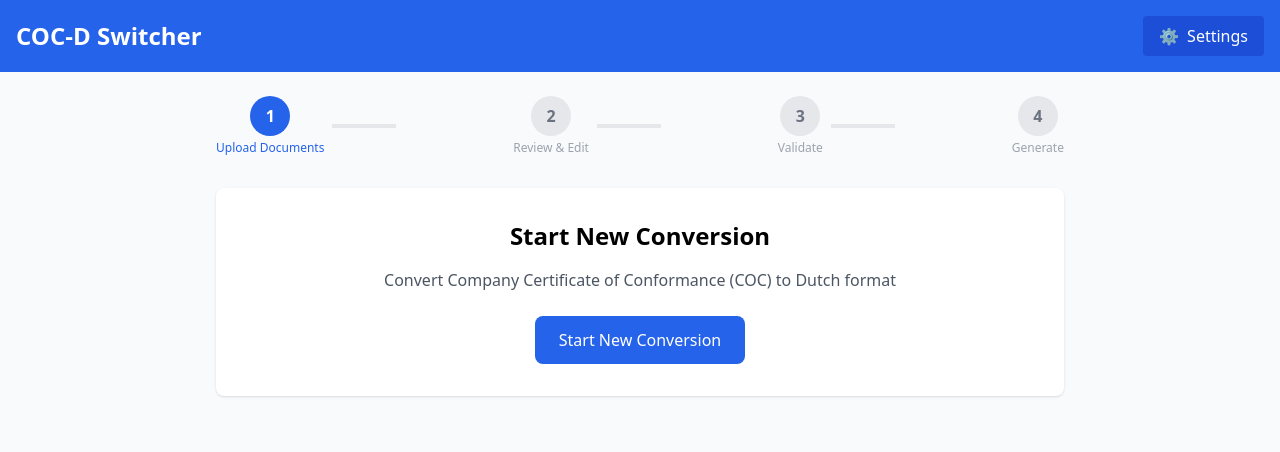
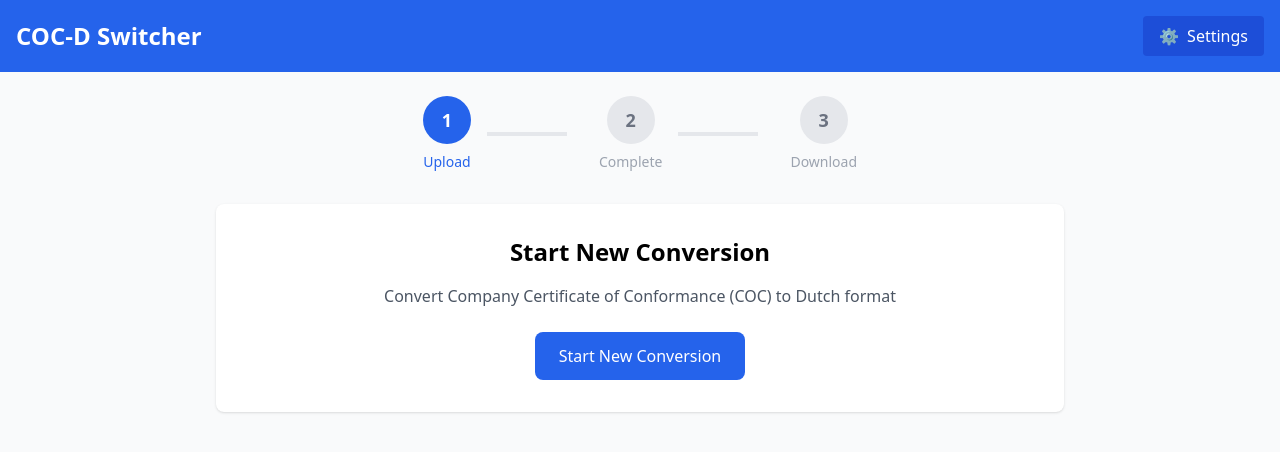
Before and after one commit to yuters777/coc-d-switcher, a React (Vite) app in the folder frontend/: page / in a window 1280 px wide. Shown: the top 452 px of the page. Built offline with nearby package versions, Linux system fonts and the light colour scheme.

Commit message:
Simplify workflow to 3 steps: Upload → Complete → Download
Restored original simpler workflow with Settings button in nav bar.

```diff
--- a/frontend/src/App.tsx
+++ b/frontend/src/App.tsx
@@ -8,10 +8,9 @@ function ConversionWorkflow() {
   const [jobId, setJobId] = useState<string | null>(null);
 
   const steps = [
-    { num: 1, title: 'Upload Documents', desc: 'Upload Company COC and Packing Slip PDFs' },
-    { num: 2, title: 'Review & Edit', desc: 'Review extracted data and make corrections' },
-    { num: 3, title: 'Validate', desc: 'Check all fields are correct' },
-    { num: 4, title: 'Generate', desc: 'Create Dutch COC document' },
+    { num: 1, title: 'Upload', desc: 'Upload Company COC and Packing Slip PDFs' },
+    { num: 2, title: 'Complete', desc: 'Process and generate document' },
+    { num: 3, title: 'Download', desc: 'Download the Dutch COC' },
   ];
 
   const createJob = async () => {
@@ -41,21 +40,21 @@ function ConversionWorkflow() {
     <div className="container mx-auto p-6 max-w-4xl">
       {/* Workflow Steps Header */}
       <div className="mb-8">
-        <div className="flex justify-between items-center">
+        <div className="flex justify-center items-center gap-4">
           {steps.map((step, idx) => (
             <div key={step.num} className="flex items-center">
               <div className={`flex flex-col items-center ${currentStep >= step.num ? 'text-blue-600' : 'text-gray-400'}`}>
-                <div className={`w-10 h-10 rounded-full flex items-center justify-center font-bold ${
+                <div className={`w-12 h-12 rounded-full flex items-center justify-center font-bold text-lg ${
                   currentStep > step.num ? 'bg-green-500 text-white' :
                   currentStep === step.num ? 'bg-blue-600 text-white' :
                   'bg-gray-200 text-gray-500'
                 }`}>
                   {currentStep > step.num ? '✓' : step.num}
                 </div>
-                <div className="text-xs mt-1 font-medium text-center">{step.title}</div>
+                <div className="text-sm mt-2 font-medium text-center">{step.title}</div>
               </div>
               {idx < steps.length - 1 && (
-                <div className={`w-16 h-1 mx-2 ${currentStep > step.num ? 'bg-green-500' : 'bg-gray-200'}`} />
+                <div className={`w-20 h-1 mx-4 ${currentStep > step.num ? 'bg-green-500' : 'bg-gray-200'}`} />
               )}
             </div>
           ))}
@@ -85,39 +84,37 @@ function ConversionWorkflow() {
             />
           )}
           {currentStep === 2 && (
-            <div>
-              <h3 className="text-lg font-semibold mb-4">Step 2: Review & Edit Data</h3>
-              <p className="text-gray-600 mb-4">Review the extracted data and make any necessary corrections.</p>
+            <div className="text-center">
+              <div className="text-6xl mb-4">✅</div>
+              <h3 className="text-xl font-semibold mb-4">Processing Complete</h3>
+              <p className="text-gray-600 mb-6">Your Dutch COC document has been generated successfully.</p>
               <button
                 onClick={() => setCurrentStep(3)}
-                className="px-4 py-2 bg-blue-600 text-white rounded hover:bg-blue-700"
+                className="px-6 py-3 bg-green-600 text-white rounded-lg hover:bg-green-700 font-medium"
               >
-                Continue to Validation
+                Continue to Download
               </button>
             </div>
           )}
           {currentStep === 3 && (
-            <div>
-              <h3 className="text-lg font-semibold mb-4">Step 3: Validate</h3>
-              <p className="text-gray-600 mb-4">All fields have been validated.</p>
-              <button
-                onClick={() => setCurrentStep(4)}
-                className="px-4 py-2 bg-blue-600 text-white rounded hover:bg-blue-700"
-              >
-                Continue to Generate
-              </button>
-            </div>
-          )}
-          {currentStep === 4 && (
-            <div>
-              <h3 className="text-lg font-semibold mb-4">Step 4: Generate Document</h3>
-              <p className="text-gray-600 mb-4">Ready to generate the Dutch COC document.</p>
-              <button
-                onClick={() => alert('Document generation coming soon!')}
-                className="px-4 py-2 bg-green-600 text-white rounded hover:bg-green-700"
-              >
-                Generate Dutch COC
-              </button>
+            <div className="text-center">
+              <div className="text-6xl mb-4">📄</div>
+              <h3 className="text-xl font-semibold mb-4">Download Your Document</h3>
+              <p className="text-gray-600 mb-6">Your Dutch COC is ready for download.</p>
+              <div className="space-x-4">
+                <button
+                  onClick={() => alert('Download DOCX coming soon!')}
+                  className="px-6 py-3 bg-blue-600 text-white rounded-lg hover:bg-blue-700 font-medium"
+                >
+                  Download DOCX
+                </button>
+                <button
+                  onClick={() => alert('Download PDF coming soon!')}
+                  className="px-6 py-3 bg-gray-600 text-white rounded-lg hover:bg-gray-700 font-medium"
+                >
+                  Download PDF
+                </button>
+              </div>
             </div>
           )}
         </div>
```
